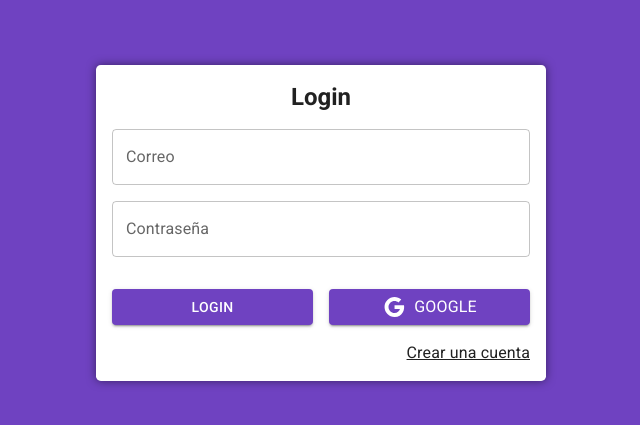
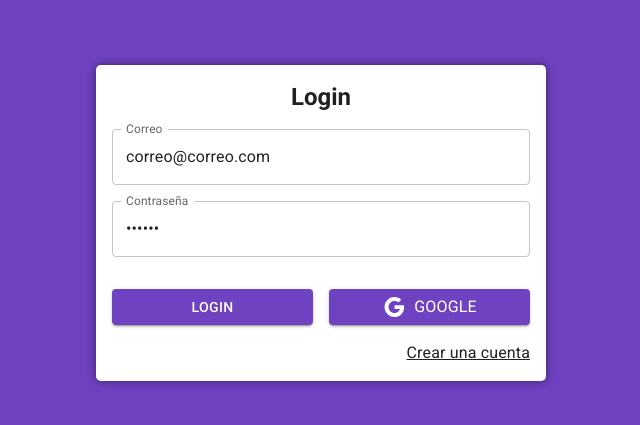
Before and after one commit to renatosoca/Diary-React, a React (Vite) app: page /auth/login in a window 1280 px wide. Shown: the part 177-602 px from the top of the page, without its empty margins (319-959 px from the left). Built offline with nearby package versions, Linux system fonts and the light colour scheme.

Commit message:
implementando firebase

```diff
--- a/package.json
+++ b/package.json
@@ -13,9 +13,11 @@
     "@emotion/styled": "^11.10.6",
     "@mui/icons-material": "^5.11.9",
     "@mui/material": "^5.11.10",
+    "@reduxjs/toolkit": "^1.9.3",
+    "firebase": "^9.17.1",
     "react": "^18.2.0",
     "react-dom": "^18.2.0",
-    "react-icons": "^4.7.1",
+    "react-redux": "^8.0.5",
     "react-router-dom": "^6.8.1"
   },
   "devDependencies": {
--- /dev/null
+++ b/src/firebase/config.js
@@ -0,0 +1,17 @@
+import { initializeApp } from 'firebase/app';
+import { getAuth } from 'firebase/auth';
+import { getFirestore } from 'firebase/firestore';
+
+const firebaseConfig = {
+  apiKey: 'AIzaSyBcrK_53TUNnFluBCFHOLnHqjh6-qj9ow4',
+  authDomain: 'diario-react-3af11.firebaseapp.com',
+  projectId: 'diario-react-3af11',
+  storageBucket: 'diario-react-3af11.appspot.com',
+  messagingSenderId: '1040599268526',
+  appId: '1:1040599268526:web:5f9f7707835dbea098c13f',
+};
+
+// Initialize Firebase
+export const firebaseApp = initializeApp(firebaseConfig);
+export const firebaseAuth = getAuth( firebaseApp );
+export const firebaseDB = getFirestore( firebaseApp );
--- /dev/null
+++ b/src/firebase/providers.js
@@ -0,0 +1,30 @@
+import { GoogleAuthProvider, signInWithPopup } from 'firebase/auth';
+import { firebaseAuth } from './config';
+
+const googleProvider = new GoogleAuthProvider();
+
+export const singInWidthGoogle = async () => {
+  try {
+    const result = await signInWithPopup( firebaseAuth , googleProvider);
+    /* const credentials = GoogleAuthProvider.credentialFromResult(result); */
+    const { uid, displayName, email, photoURL } = result.user;
+
+    return {
+      ok: true,
+      uid,
+      displayName,
+      email,
+      photoURL
+    }
+
+  } catch (error) {
+    const errorCode = error.code;
+    const errorMessage = error.message;
+
+    return {
+      ok: false,
+      errorCode,
+      errorMessage,
+    }
+  }
+}
--- /dev/null
+++ b/src/hooks/index.js
@@ -0,0 +1 @@
+export * from './useForm';
--- /dev/null
+++ b/src/hooks/useForm.js
@@ -0,0 +1,24 @@
+import { useState } from "react";
+
+export const useForm = (initialForm = {}) => {
+  const [formState, setFormState] = useState(initialForm);
+
+  const onInputChange = ({ target }) => {
+    const { name, value } = target;
+    setFormState({
+      ...formState,
+      [name]: value,
+    });
+  };
+
+  const onResetForm = () => {
+    setFormState(initialForm);
+  };
+
+  return {
+    ...formState,
+    formState,
+    onInputChange,
+    onResetForm,
+  };
+};
--- a/src/main.jsx
+++ b/src/main.jsx
@@ -1,14 +1,18 @@
 import React from 'react';
 import ReactDOM from 'react-dom/client';
+import { Provider } from 'react-redux';
 import { BrowserRouter } from 'react-router-dom';
 
 import { App } from './App';
 import './index.css';
+import { store } from './store';
 
 ReactDOM.createRoot(document.getElementById('root')).render(
   <React.StrictMode>
-    <BrowserRouter>
-      <App />
-    </BrowserRouter>
+    <Provider store={ store }>
+      <BrowserRouter>
+        <App />
+      </BrowserRouter>
+    </Provider>
   </React.StrictMode>,
 )
--- a/src/pages/auth/LoginPage.jsx
+++ b/src/pages/auth/LoginPage.jsx
@@ -1,31 +1,76 @@
 import { Link as RouterLink } from 'react-router-dom';
+import { useDispatch } from 'react-redux';
 
 import { Google } from '@mui/icons-material';
 import { Grid, Typography, TextField, Button, Link } from '@mui/material';
+
 import { AuthLayout } from '../../layout';
+import { useForm } from '../../hooks';
+import { checkingAuthenticate, startGoogleLogin } from '../../store/auth';
 
 export const LoginPage = () => {
+
+  const { email, password, onInputChange, formState } = useForm({
+    email: 'correo@correo.com',
+    password: '123456',
+  });
+  const dispach = useDispatch();
+
+  const handleSubmit = (e) => {
+    e.preventDefault();
+    dispach( checkingAuthenticate() );
+  }
+
+  const handleGoogleLogin = () => {
+    dispach( startGoogleLogin() );
+  }
+
   return (
     <AuthLayout title='Login' >
-      <form>
+      <form onSubmit={ handleSubmit }>
         <Grid container>
           <Grid item xs={12} sx={{ mb: 2 }}>
-            <TextField label="Correo" type="email" placeholder="correo@correo.com" fullWidth />
+            <TextField
+              label="Correo"
+              type="email"
+              placeholder="correo@correo.com"
+              fullWidth
+              name='email'
+              value={ email }
+              onChange={ onInputChange }
+            />
           </Grid>
 
           <Grid item xs={12} sx={{ mb: 1 }}>
-            <TextField label="Contraseña" type="password" placeholder="Contraseña" fullWidth />
+            <TextField
+              label="Contraseña"
+              type="password"
+              placeholder="Contraseña"
+              fullWidth
+              name='password'
+              value={ password }
+              onChange={ onInputChange }
+            />
           </Grid>
 
           <Grid container spacing={2} sx={{ mb:2, mt: 1 }} >
             <Grid item xs={ 12 } md={ 6 } >
-              <Button variant='contained' fullWidth >
+              <Button
+                variant='contained'
+                type='submit'
+                fullWidth
+              >
                 Login
               </Button>
             </Grid>
 
             <Grid item xs={ 12 } md={ 6 } >
-              <Button variant='contained' fullWidth >
+              <Button
+                variant='contained'
+                type='button'
+                onClick={ handleGoogleLogin }
+                fullWidth
+              >
                 <Google />
                 <Typography sx={{ ml: 1 }} >Google</Typography>
               </Button>
--- /dev/null
+++ b/src/store/auth/authSlice.js
@@ -0,0 +1,36 @@
+import { createSlice } from '@reduxjs/toolkit';
+
+export const authSlice = createSlice({
+  name: 'auth',
+  initialState: {
+    status: 'not-authenticated', // checking, not-authenticated, authenticated
+    uid: null,
+    email: null,
+    displayName: null,
+    photoURL: null,
+    errorMessage: null,
+  },
+  reducers: {
+    login: (state, { payload }) => {
+      state.status = 'authenticated';
+      state.uid = payload.uid;
+      state.email = payload.email;
+      state.displayName = payload.displayName;
+      state.photoURL = payload.photoURL;
+      state.errorMessage = payload.errorMessage || null;
+    },
+    logout: (state, { payload }) => {
+      state.status = 'not-authenticated';
+      state.uid = null;
+      state.email = null;
+      state.displayName = null;
+      state.photoURL = null;
+      state.errorMessage = payload.errorMessage || null;
+    },
+    checkingCredentials: (state, action) => {
+      state.status = 'checking';
+    }
+  },
+});
+
+export const { login, logout, checkingCredentials } = authSlice.actions;
--- /dev/null
+++ b/src/store/auth/index.js
@@ -0,0 +1,2 @@
+export * from './authSlice';
+export * from './thunks';
--- /dev/null
+++ b/src/store/auth/thunks.js
@@ -0,0 +1,20 @@
+import { singInWidthGoogle } from "../../firebase/providers";
+import { checkingCredentials, logout, login } from "./";
+
+export const checkingAuthenticate = () => {
+  return async (dispatch) => {
+    dispatch( checkingCredentials() );
+  }
+}
+
+export const startGoogleLogin = () => {
+  return async (dispatch) => {
+    dispatch( checkingCredentials() );
+
+    const result = await singInWidthGoogle();
+
+    if ( !result.ok ) return dispatch( logout( result.errorMessage ) );
+
+    dispatch( login( result ) );
+  }
+}
--- /dev/null
+++ b/src/store/index.js
@@ -0,0 +1 @@
+export * from './store';
--- /dev/null
+++ b/src/store/store.js
@@ -0,0 +1,9 @@
+import { configureStore } from '@reduxjs/toolkit'
+import { authSlice } from './auth'
+
+export const store = configureStore({
+  reducer: {
+    auth: authSlice.reducer,
+
+  },
+})
```
Also changed, not shown: 1 other file (tests, documents, lock files or other folders).
